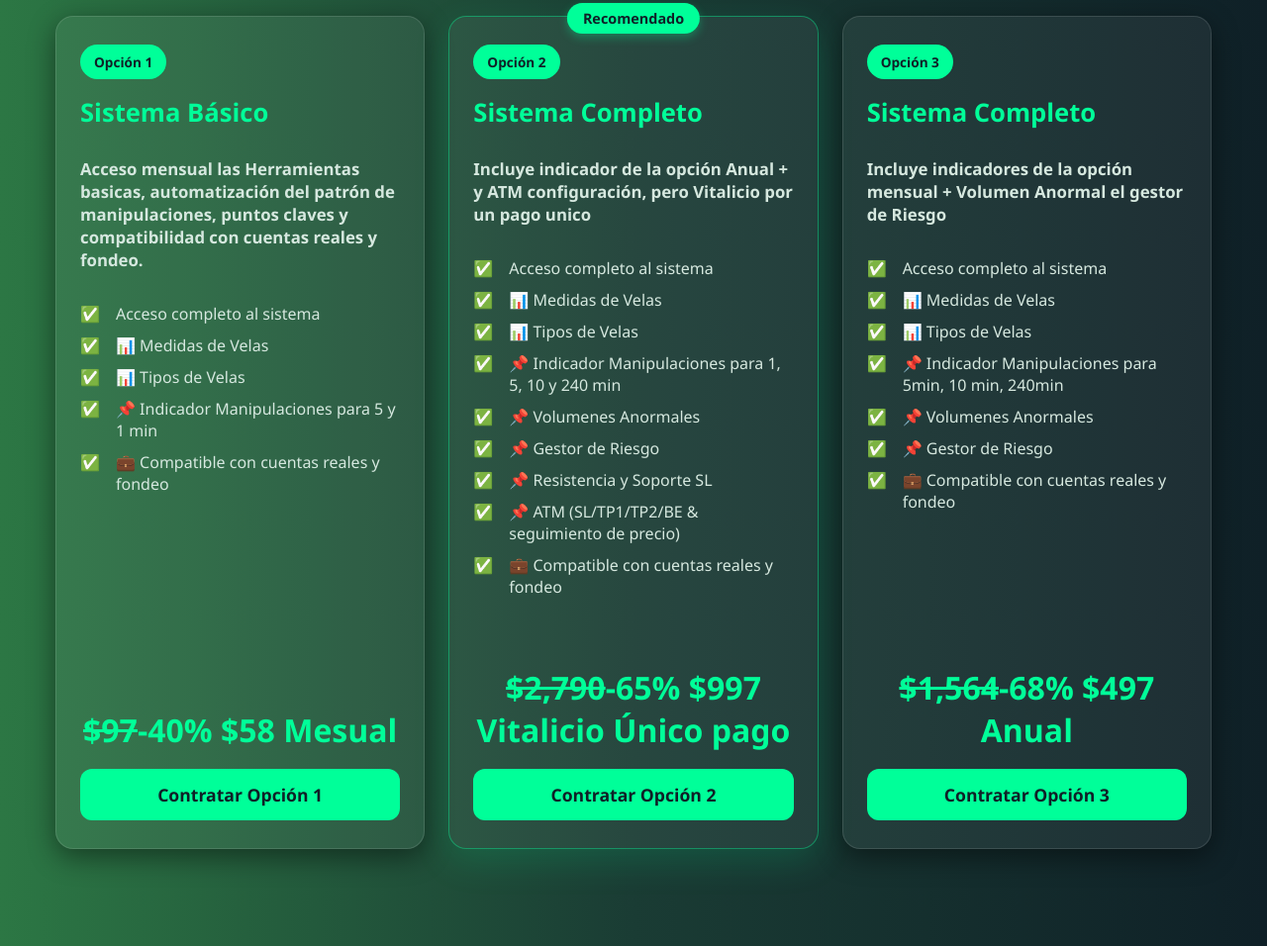
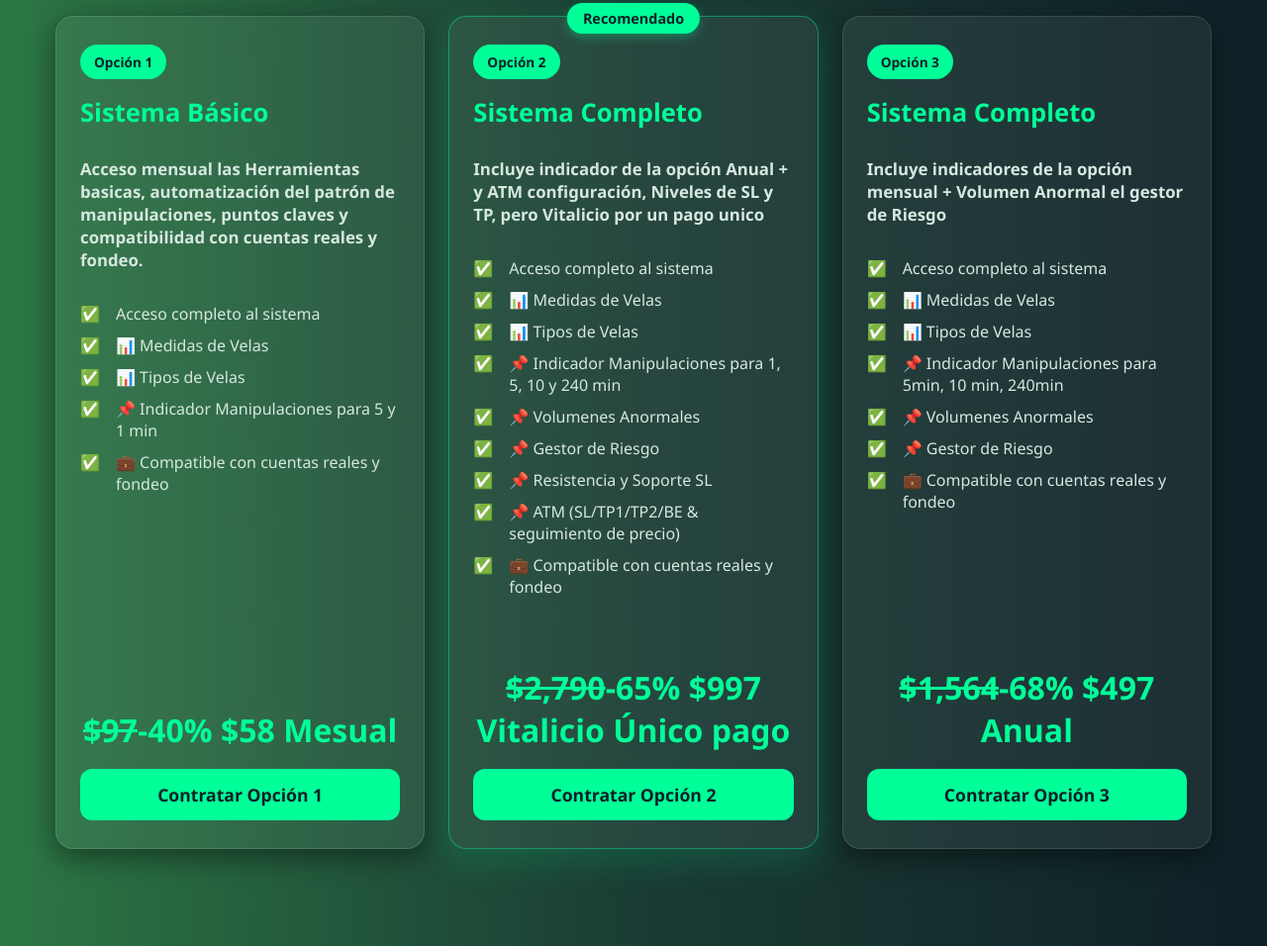
Before and after one commit to ErickTapias/dev, a plain HTML site: page indicadores/index.html in a window 1280 px wide. Shown: the part 5972-6928 px from the top of the page at 99% size. Drawn offline with Linux system fonts and the light colour scheme.

Commit message:
Update index.html

```diff
--- a/indicadores/index.html
+++ b/indicadores/index.html
@@ -901,8 +901,7 @@
         <div class="recommended-label">Recomendado</div>
         <span class="price-tag">Opción 2</span>
         <h3 class="price-name">Sistema Completo</h3>
-        <p class="price-desc">Incluye indicador de la opción Anual
-        + y ATM configuración, pero Vitalicio por un pago unico</p>
+        <p class="price-desc">Incluye indicador de la opción Anual + y ATM configuración, Niveles de SL y TP, pero Vitalicio por un pago unico</p>
         <ul class="price-list">
           <li>Acceso completo al sistema</li>
           <li>📊 Medidas de Velas</li>
```
